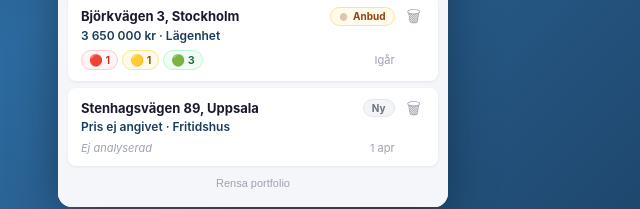
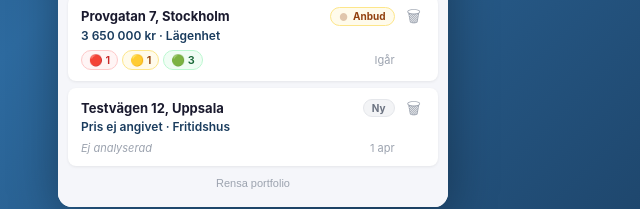
Before and after one commit to AidinD/ai-property-scout, a browser extension: page screenshots.html in a window 1280 px wide. Shown: the part 2077-2286 px from the top of the page, 581-1221 px from the left. Drawn offline with Linux system fonts and the light colour scheme.

Commit message:
replace remaining real addresses in portfolio screenshot

```diff
--- a/screenshots.html
+++ b/screenshots.html
@@ -524,7 +524,7 @@ body {
           <div style="display:flex;align-items:flex-start;gap:6px">
             <div style="flex:1;min-width:0">
               <div style="display:flex;align-items:center;gap:6px;margin-bottom:2px">
-                <div class="pcard-address" style="flex:1">Björkvägen 3, Stockholm</div>
+                <div class="pcard-address" style="flex:1">Provgatan 7, Stockholm</div>
                 <span class="status-pill pill-anbud" data-status="anbud">Anbud</span>
               </div>
               <div class="pcard-price">3 650 000 kr · Lägenhet</div>
@@ -545,7 +545,7 @@ body {
           <div style="display:flex;align-items:flex-start;gap:6px">
             <div style="flex:1;min-width:0">
               <div style="display:flex;align-items:center;gap:6px;margin-bottom:2px">
-                <div class="pcard-address" style="flex:1">Stenhagsvägen 89, Uppsala</div>
+                <div class="pcard-address" style="flex:1">Testvägen 12, Uppsala</div>
                 <span class="status-pill pill-ny">Ny</span>
               </div>
               <div class="pcard-price">Pris ej angivet · Fritidshus</div>
```
Also changed, not shown: docs/screenshot-scene3.png, screenshot-scene3.png.
